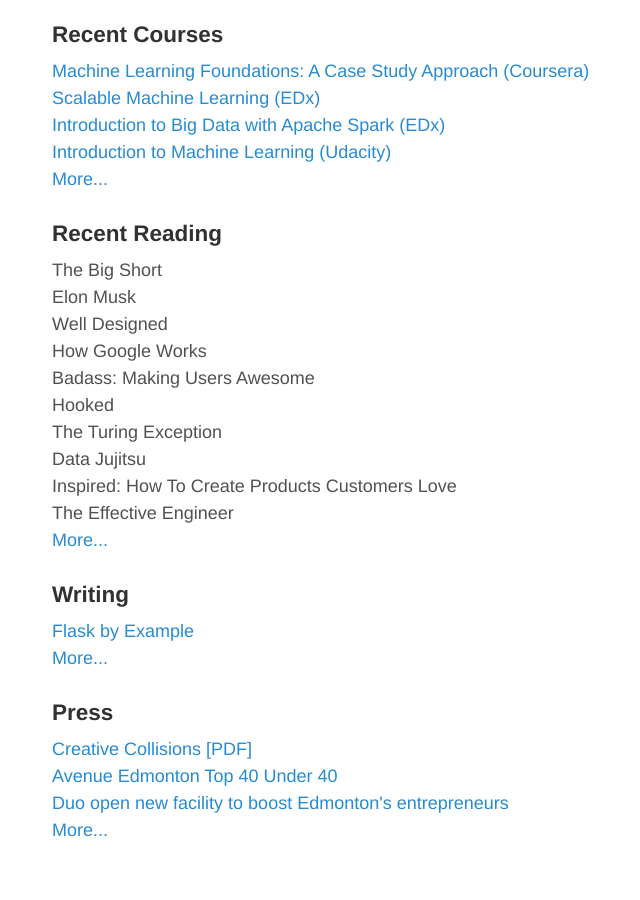
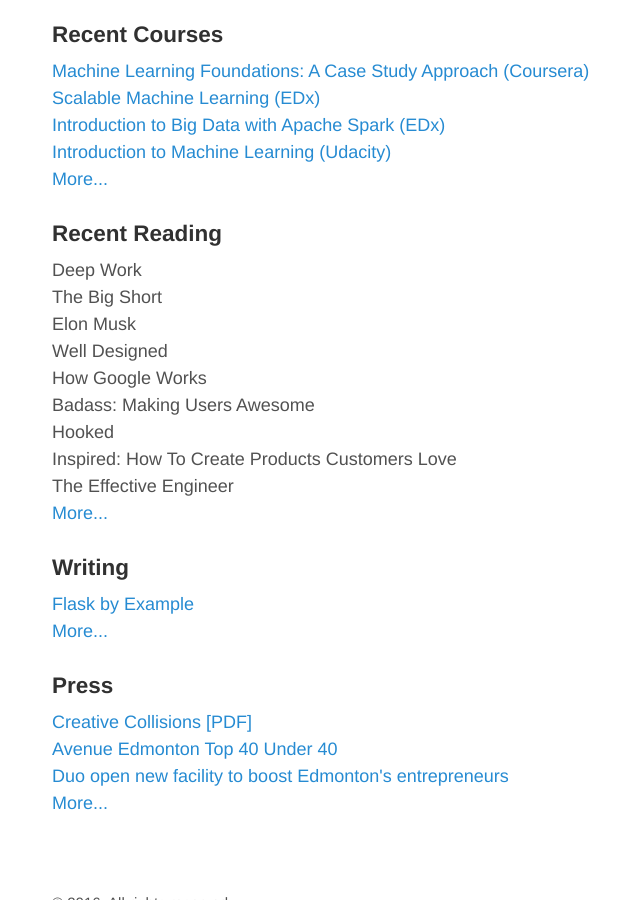
Before and after one commit to camlinke/camlinke.github.io, a Jekyll site: the page built from index.html, in a window 1280 px wide and 900 px high, scrolled down 1646 px. Shown: the whole window, without its empty margins (273-913 px from the left). Built offline with Jekyll 4.4.1, drawn with Linux system fonts in a browser that asks for light colours; nearby versions of some CDN libraries; the list of posts is cut into pages by our own code.

Commit message:
updated reading

```diff
--- a/index.html
+++ b/index.html
@@ -45,14 +45,13 @@
 
 <h3>Recent Reading</h3>
 <ul class="frontpage-list">
+  <li>Deep Work</li>
   <li>The Big Short</li>
   <li>Elon Musk</li>
   <li>Well Designed</li>
   <li>How Google Works</li>
   <li>Badass: Making Users Awesome</li>
   <li>Hooked</li>
-  <li>The Turing Exception</li>
-  <li>Data Jujitsu</li>
   <li>Inspired: How To Create Products Customers Love</li>
   <li>The Effective Engineer</li>
   <li><a href="/reading">More...</a></li>
```
Also changed, not shown: reading.md (+1 -0 lines).
